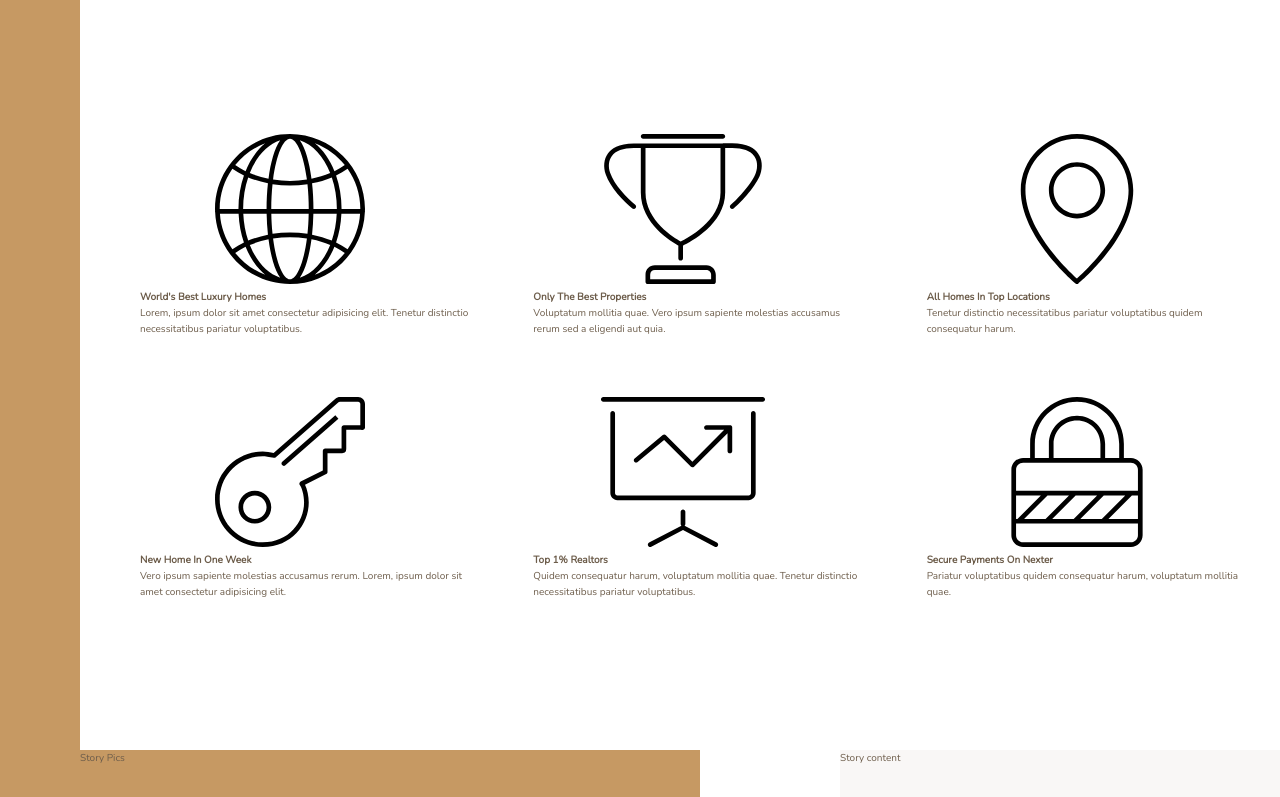
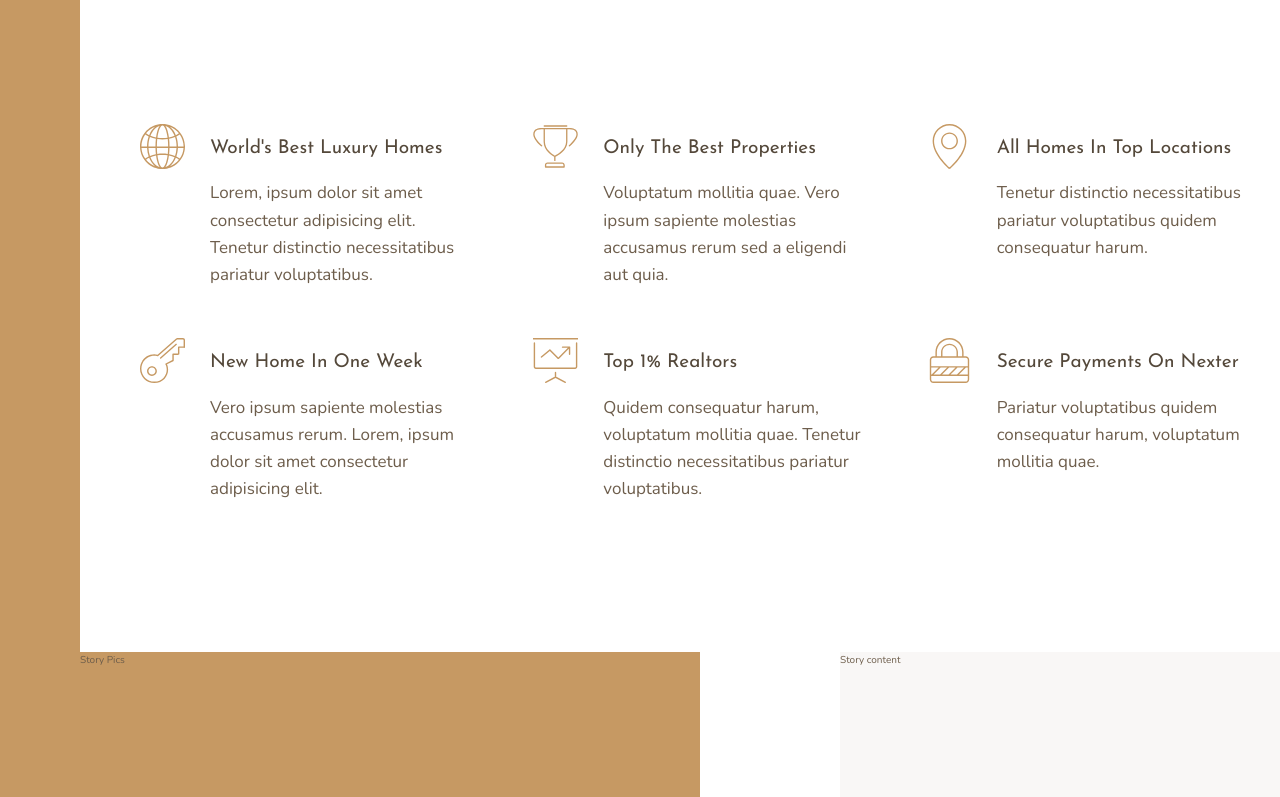
Before and after one commit to DebBugging/Nexter-Project-Advanced-CSS-and-Sass-course, a website: page index.html in a window 1280 px wide. Shown: the part 656-1453 px from the top of the page. Drawn offline with nearby package versions, Linux system fonts and the light colour scheme.

Commit message:
Style and use grid on feature section

```diff
--- a/index.html
+++ b/index.html
@@ -27,50 +27,50 @@
 
         <section class="features">
             <div class="feature">
-                <svg class="features__icon">
+                <svg class="feature__icon">
                     <use xlink:href="img/sprite.svg#icon-global"></use>
                 </svg>
-                <h4 class="heading-4">World's Best Luxury Homes</h4>
+                <h4 class="heading-4 heading-4--dark">World's Best Luxury Homes</h4>
                 <p class="feature__text">Lorem, ipsum dolor sit amet consectetur adipisicing elit. Tenetur distinctio necessitatibus pariatur voluptatibus.</p>
             </div>
 
             <div class="feature">
-                <svg class="features__icon">
+                <svg class="feature__icon">
                     <use xlink:href="img/sprite.svg#icon-trophy"></use>
                 </svg>
-                <h4 class="heading-4">Only The Best Properties</h4>
+                <h4 class="heading-4 heading-4--dark">Only The Best Properties</h4>
                 <p class="feature__text">Voluptatum mollitia quae. Vero ipsum sapiente molestias accusamus rerum sed a eligendi aut quia.</p>
             </div>
 
             <div class="feature">
-                <svg class="features__icon">
+                <svg class="feature__icon">
                     <use xlink:href="img/sprite.svg#icon-map-pin"></use>
                 </svg>
-                <h4 class="heading-4">All Homes In Top Locations</h4>
+                <h4 class="heading-4 heading-4--dark">All Homes In Top Locations</h4>
                 <p class="feature__text">Tenetur distinctio necessitatibus pariatur voluptatibus quidem consequatur harum.</p>
             </div>
 
             <div class="feature">
-                <svg class="features__icon">
+                <svg class="feature__icon">
                     <use xlink:href="img/sprite.svg#icon-key"></use>
                 </svg>
-                <h4 class="heading-4">New Home In One Week</h4>
+                <h4 class="heading-4 heading-4--dark">New Home In One Week</h4>
                 <p class="feature__text">Vero ipsum sapiente molestias accusamus rerum. Lorem, ipsum dolor sit amet consectetur adipisicing elit.</p>
             </div>
 
             <div class="feature">
-                <svg class="features__icon">
+                <svg class="feature__icon">
                     <use xlink:href="img/sprite.svg#icon-presentation"></use>
                 </svg>
-                <h4 class="heading-4">Top 1% Realtors</h4>
+                <h4 class="heading-4 heading-4--dark">Top 1% Realtors</h4>
                 <p class="feature__text">Quidem consequatur harum, voluptatum mollitia quae. Tenetur distinctio necessitatibus pariatur voluptatibus.</p>
             </div>
 
             <div class="feature">
-                <svg class="features__icon">
+                <svg class="feature__icon">
                     <use xlink:href="img/sprite.svg#icon-lock"></use>
                 </svg>
-                <h4 class="heading-4">Secure Payments On Nexter</h4>
+                <h4 class="heading-4 heading-4--dark">Secure Payments On Nexter</h4>
                 <p class="feature__text">Pariatur voluptatibus quidem consequatur harum, voluptatum mollitia quae.</p>
             </div>
 
--- a/sass/_features.scss
+++ b/sass/_features.scss
@@ -4,6 +4,28 @@
     margin: 15rem 0;
 
     display: grid;
-    grid-template-columns: repeat(3, 1fr);
+    //grid-template-columns: repeat(3, 1fr);
+    grid-template-columns: repeat(auto-fit, minmax(25rem, 1fr));
     grid-gap: 6rem;
+    align-items: start;
 }
+
+.feature {
+
+    display: grid;
+    grid-template-columns: min-content 1fr;
+    grid-row-gap: 1.5rem;
+    grid-column-gap: 2.5rem;
+
+    &__icon {
+        fill: $color-primary;
+        width: 4.5rem;
+        height: 4.5rem;
+        grid-row: 1/ span 2;
+        transform: translateY(-1rem);
+    }
+
+    &__text {
+        font-size: 1.7rem;
+    }
+}
--- a/sass/_typography.scss
+++ b/sass/_typography.scss
@@ -0,0 +1,24 @@
+%heading {
+    font-family:$font-display;
+    font-weight: 400;
+}
+
+.heading-1 {
+    @extend %heading;
+}
+
+.heading-2 {
+    @extend %heading;
+}
+
+.heading-3 {
+    @extend %heading;
+}
+
+.heading-4 {
+    @extend %heading;
+    font-size: 1.9rem;
+
+    &--light { color: $color-grey-light-1; }
+    &--dark { color: $color-grey-dark-1; }
+}
```
Also changed, not shown: css/style.css.
